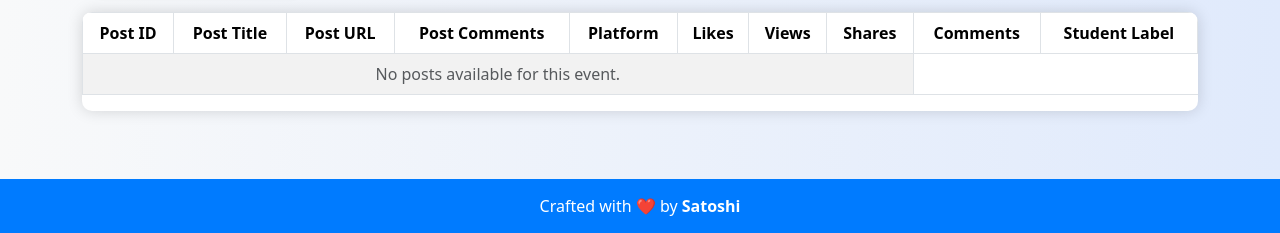
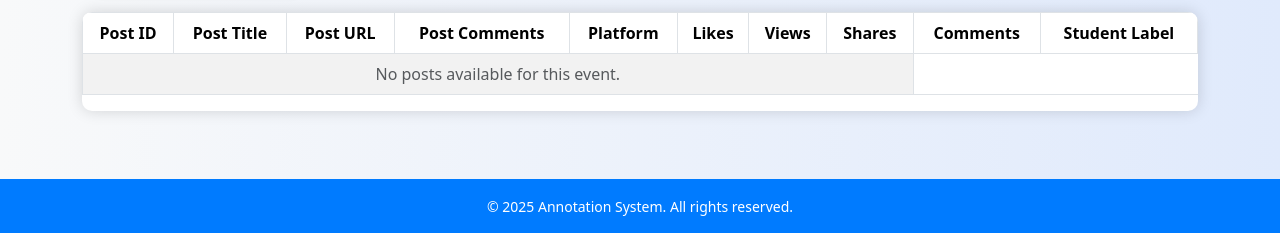
Before and after one commit to dr-m-wasim/KeepUp-Annotation-Tool, a Django app: a page that uses KAT/Templates/eventpostshub.html in a window 1280 px wide. Shown: the part 567-800 px from the top of the page. Run offline with Django 4.2, Linux system fonts and the light colour scheme; data comes from the database, SQL or seed files in the repository.

Commit message:
Footers Updated

```diff
--- a/KAT/Templates/annotator_selector.html
+++ b/KAT/Templates/annotator_selector.html
@@ -4,7 +4,7 @@
 
 <head>
     <meta charset="UTF-8">
-    <title>Select Annotator</title>
+    <title>KAT</title>
     <link href="https://cdn.jsdelivr.net/npm/bootstrap@5.3.2/dist/css/bootstrap.min.css" rel="stylesheet">
     <style>
         body {
--- a/KAT/Templates/comment_editor.html
+++ b/KAT/Templates/comment_editor.html
@@ -149,7 +149,7 @@
   </div>
 
   <footer>
-    Crafted with ❤️ by <span>Satoshi</span>
+    <small>&copy; 2025 Annotation System. All rights reserved.</small>
   </footer>
 
   <script src="https://cdn.jsdelivr.net/npm/bootstrap@5.3.2/dist/js/bootstrap.bundle.min.js"></script>
--- a/KAT/Templates/eventpostshub.html
+++ b/KAT/Templates/eventpostshub.html
@@ -197,7 +197,7 @@
     </div>
 
     <footer>
-        Crafted with ❤️ by <span>Satoshi</span>
+        <small>&copy; 2025 Annotation System. All rights reserved.</small>
     </footer>
 
     <script src="https://cdn.jsdelivr.net/npm/bootstrap@5.3.2/dist/js/bootstrap.bundle.min.js"></script>
--- a/KAT/Templates/post_editor.html
+++ b/KAT/Templates/post_editor.html
@@ -163,7 +163,7 @@
   </div>
 
   <footer>
-    Crafted with ❤️ by <span>Satoshi</span>
+    <small>&copy; 2025 Annotation System. All rights reserved.</small>
   </footer>
 
   <script src="https://cdn.jsdelivr.net/npm/bootstrap@5.3.2/dist/js/bootstrap.bundle.min.js"></script>
--- a/KAT/Templates/postcommenthub.html
+++ b/KAT/Templates/postcommenthub.html
@@ -116,7 +116,7 @@
 </div>
 
 <footer>
-    Crafted with ❤️ by <span>Satoshi</span>
+    <small>&copy; 2025 Annotation System. All rights reserved.</small>
 </footer>
 
 <script src="https://cdn.jsdelivr.net/npm/bootstrap@5.3.2/dist/js/bootstrap.bundle.min.js"></script>
```
